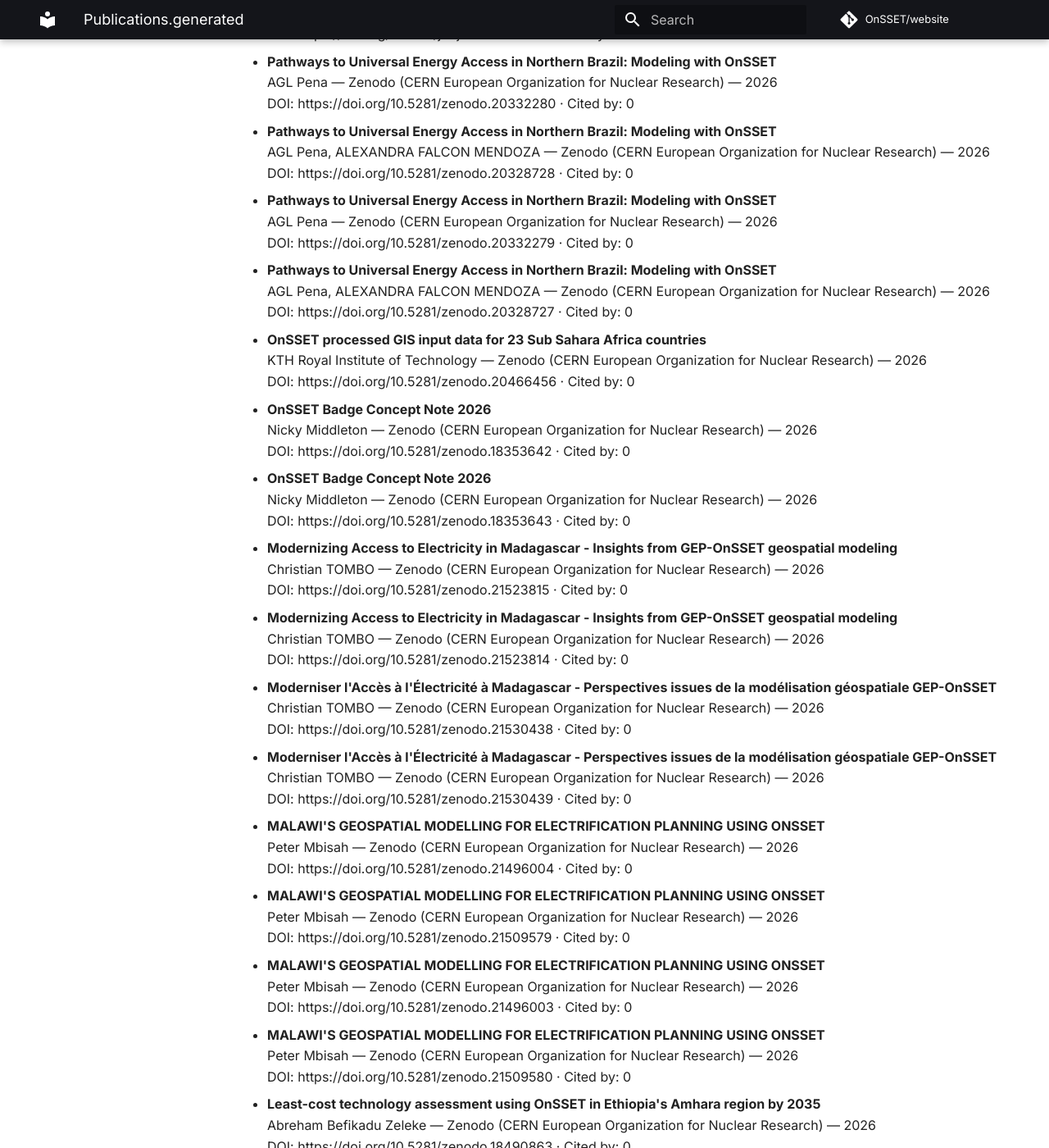
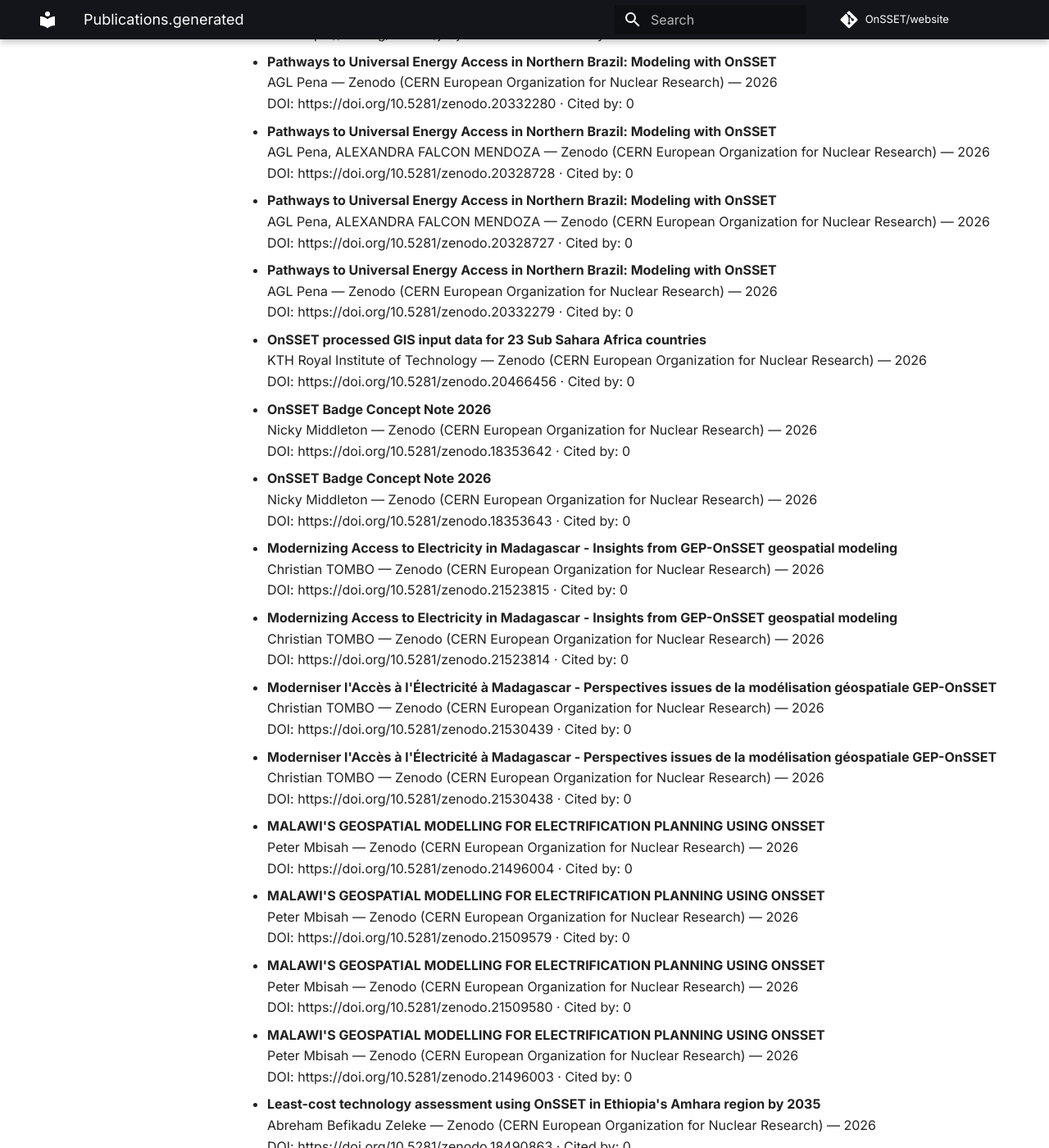
Before and after one commit to OnSSET/website, an MkDocs documentation site: the page built from docs/publications.generated.md, in a window 1280 px wide and 1400 px high, scrolled down 1632 px. Shown: the whole window at 82% size. Built offline with MkDocs 1.6.1 and Material for MkDocs 9.7.7, drawn with Linux system fonts in a browser that asks for light colours; comment, search, counter and statistics services are not loaded; some of the changed text lies outside the part shown.

```diff
--- a/docs/publications.generated.md
+++ b/docs/publications.generated.md
@@ -63,12 +63,12 @@ No results found.
   DOI: https://doi.org/10.5281/zenodo.20328728 · Cited by: 0
 
 - **Pathways to Universal Energy Access in Northern Brazil: Modeling with OnSSET**
+  AGL Pena, ALEXANDRA FALCON MENDOZA — Zenodo (CERN European Organization for Nuclear Research) — 2026
+  DOI: https://doi.org/10.5281/zenodo.20328727 · Cited by: 0
+
+- **Pathways to Universal Energy Access in Northern Brazil: Modeling with OnSSET**
   AGL Pena — Zenodo (CERN European Organization for Nuclear Research) — 2026
   DOI: https://doi.org/10.5281/zenodo.20332279 · Cited by: 0
-
-- **Pathways to Universal Energy Access in Northern Brazil: Modeling with OnSSET**
-  AGL Pena, ALEXANDRA FALCON MENDOZA — Zenodo (CERN European Organization for Nuclear Research) — 2026
-  DOI: https://doi.org/10.5281/zenodo.20328727 · Cited by: 0
 
 - **OnSSET processed GIS input data for 23 Sub Sahara Africa countries**
   KTH Royal Institute of Technology — Zenodo (CERN European Organization for Nuclear Research) — 2026
@@ -92,11 +92,11 @@ No results found.
 
 - **Moderniser l'Accès à l'Électricité à Madagascar - Perspectives issues de la modélisation géospatiale GEP-OnSSET**
   Christian TOMBO — Zenodo (CERN European Organization for Nuclear Research) — 2026
-  DOI: https://doi.org/10.5281/zenodo.21530438 · Cited by: 0
+  DOI: https://doi.org/10.5281/zenodo.21530439 · Cited by: 0
 
 - **Moderniser l'Accès à l'Électricité à Madagascar - Perspectives issues de la modélisation géospatiale GEP-OnSSET**
   Christian TOMBO — Zenodo (CERN European Organization for Nuclear Research) — 2026
-  DOI: https://doi.org/10.5281/zenodo.21530439 · Cited by: 0
+  DOI: https://doi.org/10.5281/zenodo.21530438 · Cited by: 0
 
 - **MALAWI'S GEOSPATIAL MODELLING FOR ELECTRIFICATION PLANNING USING ONSSET**
   Peter Mbisah — Zenodo (CERN European Organization for Nuclear Research) — 2026
@@ -108,11 +108,11 @@ No results found.
 
 - **MALAWI'S GEOSPATIAL MODELLING FOR ELECTRIFICATION PLANNING USING ONSSET**
   Peter Mbisah — Zenodo (CERN European Organization for Nuclear Research) — 2026
-  DOI: https://doi.org/10.5281/zenodo.21496003 · Cited by: 0
+  DOI: https://doi.org/10.5281/zenodo.21509580 · Cited by: 0
 
 - **MALAWI'S GEOSPATIAL MODELLING FOR ELECTRIFICATION PLANNING USING ONSSET**
   Peter Mbisah — Zenodo (CERN European Organization for Nuclear Research) — 2026
-  DOI: https://doi.org/10.5281/zenodo.21509580 · Cited by: 0
+  DOI: https://doi.org/10.5281/zenodo.21496003 · Cited by: 0
 
 - **Least-cost technology assessment using OnSSET in Ethiopia's Amhara region by 2035**
   Abreham Befikadu Zeleke — Zenodo (CERN European Organization for Nuclear Research) — 2026
@@ -160,11 +160,11 @@ No results found.
 
 - **Least-Cost Electrification Pathways for Universal Electricity Access in Rwanda: An OnSSET Modelling Analysis**
   Jovine NSEKANABANGA — Zenodo (CERN European Organization for Nuclear Research) — 2026
-  DOI: https://doi.org/10.5281/zenodo.21510633 · Cited by: 0
+  DOI: https://doi.org/10.5281/zenodo.21510647 · Cited by: 0
 
 - **Least-Cost Electrification Pathways for Universal Electricity Access in Rwanda: An OnSSET Modelling Analysis**
   Jovine NSEKANABANGA — Zenodo (CERN European Organization for Nuclear Research) — 2026
-  DOI: https://doi.org/10.5281/zenodo.21510647 · Cited by: 0
+  DOI: https://doi.org/10.5281/zenodo.21510633 · Cited by: 0
 
 - **LEAST COST ELECTRIFICATION STUDY FOR BANGLADESH USING GEOSPATIAL MODELLING (OnSSET)**
   Raihan Mahmud Chowdhury, Saikot Mahmud — Zenodo (CERN European Organization for Nuclear Research) — 2026
@@ -191,12 +191,12 @@ No results found.
   DOI: https://doi.org/10.5281/zenodo.18503441 · Cited by: 0
 
 - **Geospatial Modeling for Electrification Planning in the Democratic Republic of the Congo Using OnSSET**
+  ELISE MULUNGO, DANIEL KALALIZI — Zenodo (CERN European Organization for Nuclear Research) — 2026
+  DOI: https://doi.org/10.5281/zenodo.18493768 · Cited by: 0
+
+- **Geospatial Modeling for Electrification Planning in the Democratic Republic of the Congo Using OnSSET**
   ELISE MULUNGO, DANIEL KALALIZI, ERIC KAYEMBE, et al. — Zenodo (CERN European Organization for Nuclear Research) — 2026
   DOI: https://doi.org/10.5281/zenodo.18502896 · Cited by: 0
-
-- **Geospatial Modeling for Electrification Planning in the Democratic Republic of the Congo Using OnSSET**
-  ELISE MULUNGO, DANIEL KALALIZI — Zenodo (CERN European Organization for Nuclear Research) — 2026
-  DOI: https://doi.org/10.5281/zenodo.18493768 · Cited by: 0
 
 - **Geospatial Modeling for Electrification Planning in the Democratic Republic of the Congo Using OnSSET**
   ELISE MULUNGO, DANIEL KALALIZI, ERIC KAYEMBE, et al. — Zenodo (CERN European Organization for Nuclear Research) — 2026
```
Also changed, not shown: other parts of docs/publications.generated.md (+4 -4 lines).
